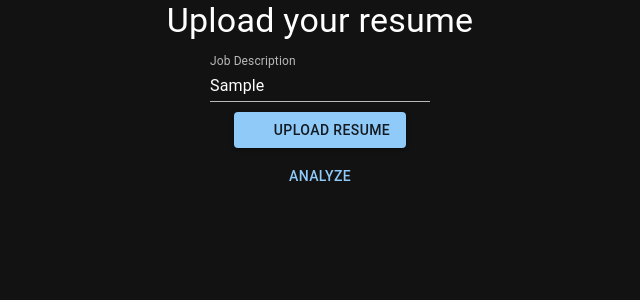
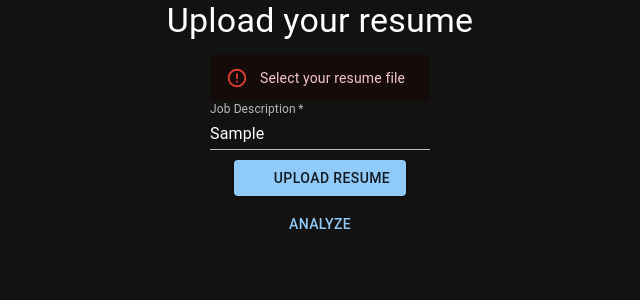
Before and after one commit to stefansavic23/smart-resume-analyzer-generator, a React (Vite) app in the folder frontend/: page /analyze-resume in a window 1280 px wide. Both pictures are taken after typing "Sample" into the empty fields and a click on the button "ANALYZE". Shown: the top 300 px of the page, without its empty margins (320-960 px from the left). Built offline with nearby package versions, Linux system fonts and the light colour scheme; some icons are missing.

Commit message:
removing alrets with error handling

```diff
--- a/frontend/src/components/ResumeUpload.jsx
+++ b/frontend/src/components/ResumeUpload.jsx
@@ -15,6 +15,8 @@ import { useState } from 'react';
 import Stack from '@mui/material/Stack';
 import Card from "@mui/material/Card";
 import CardContent from "@mui/material/CardContent";
+import Alert from '@mui/material/Alert';
+
 
 const darkTheme = createTheme({
     palette: {
@@ -39,6 +41,7 @@ const ResumeUpload = (props) => {
     const [jobDescription, setJobDescription] = useState("")
     const [isLoading, setIsLoading] = useState(true)
     const [aiResume, setAiResume] = useState("")
+    const [errorMessage, setErrorMessage] = useState("")
 
     const navigate = useNavigate()
 
@@ -50,11 +53,11 @@ const ResumeUpload = (props) => {
         e.preventDefault()
 
         if (jobDescription === '') {
-            return alert("Enter your job description!")
+            return setErrorMessage("Enter your job description")
         }
 
         if (!selectedResume) {
-            return alert('Select your resume first!')
+            return setErrorMessage("Select your resume file")
         }
 
         const formData = new FormData()
@@ -64,7 +67,9 @@ const ResumeUpload = (props) => {
         try {
             const accessToken = localStorage.getItem("accessToken")
 
+            setErrorMessage(null)
             setIsLoading(false)
+
             const response = await axios.post('http://localhost:3000/analyze-resume', formData, {
                 headers: {
                     'Content-Type': 'multipart/form-data',
@@ -79,10 +84,10 @@ const ResumeUpload = (props) => {
 
         } catch (error) {
             if (error.status !== 403) {
-                return alert("Error uploading resume")
+                return setErrorMessage("Error uploading resume")
             }
 
-            alert("First login or register to analyze your resume")
+            setErrorMessage("First login or register to analyze your resume")
             navigate("/")
         }
 
@@ -96,8 +101,19 @@ const ResumeUpload = (props) => {
                     Upload your resume
                 </Typography>
                 <form spacing={4} onSubmit={handleUpload}>
+                    {errorMessage && (
+                        <Stack sx={{ width: '100%' }} spacing={2}>
+                            <Alert severity="error">{errorMessage}</Alert>
+                        </Stack>)
+                    }
                     <Grid size={6} display="flex" justifyContent="center" alignItems="center">
-                        <TextField onChange={(event) => setJobDescription(event.target.value)} id="standard-basic" label="Job Description" variant="standard" />
+                        <TextField
+                            onChange={(event) => setJobDescription(event.target.value)}
+                            id="standard-basic"
+                            label="Job Description"
+                            variant="standard"
+                            required={true}
+                        />
                     </Grid>
                     <Grid size={6} display="flex" justifyContent="center" alignItems="center">
                         <Button
```
Also changed, not shown: frontend/src/components/RegisterLogin.jsx (+7 -1 lines).
